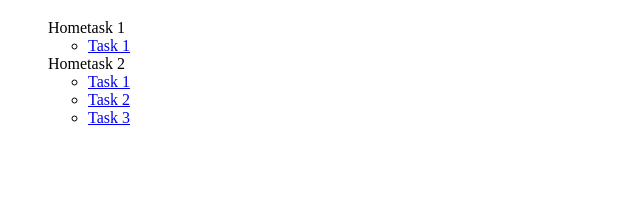
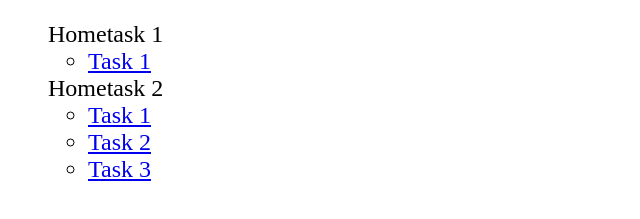
Before and after one commit to APerepadia/Homework_repository, a plain HTML site: page index.html in a window 1280 px wide. Shown: the part 61-280 px from the top of the page, without its empty margins (0-640 px from the left). Drawn offline with Linux system fonts and the light colour scheme.

Commit message:
change font-size

```diff
--- a/index.html
+++ b/index.html
@@ -9,7 +9,7 @@
 
 <body>
     <h1>List of homeworks:</h1>
-    <ul style="list-style-type: none;">
+    <ul style="list-style-type: none; font-size: 150%;">
         <li>Hometask 1</li>
         <ul>
             <li><a href="01/index.html" target="_blank">Task 1</a></li>
```
